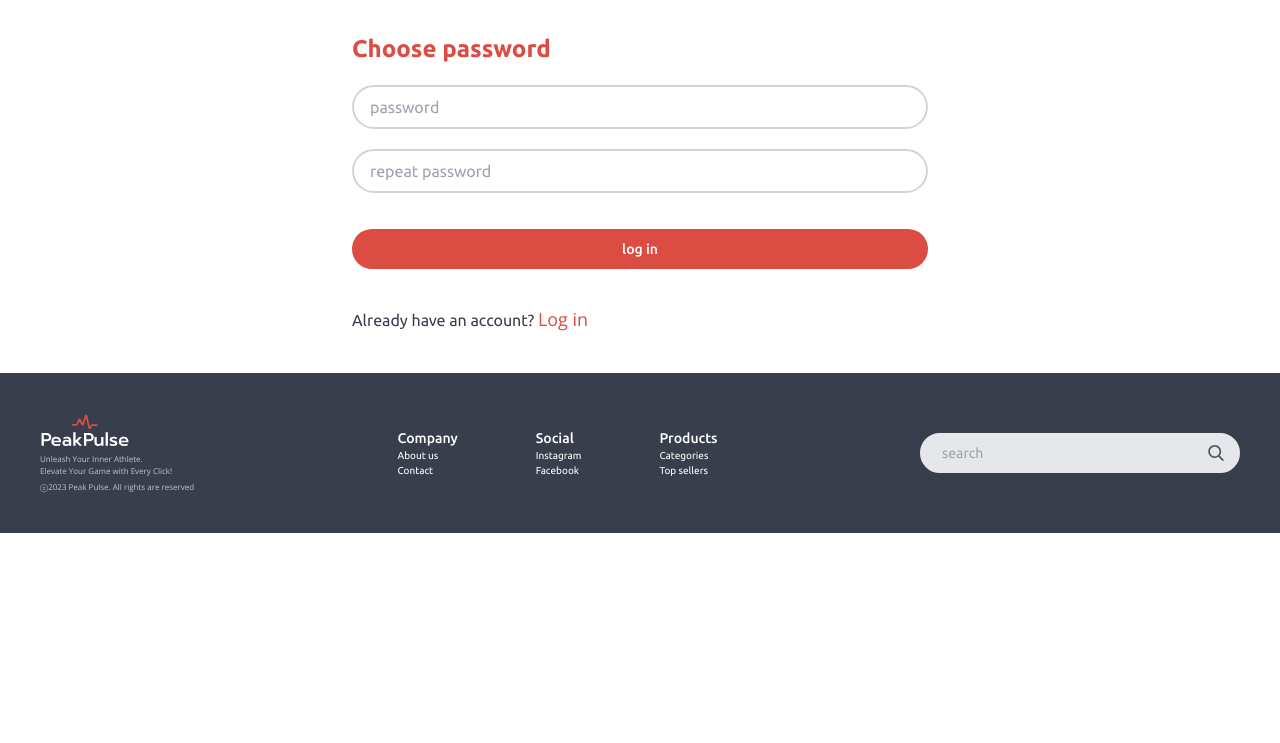
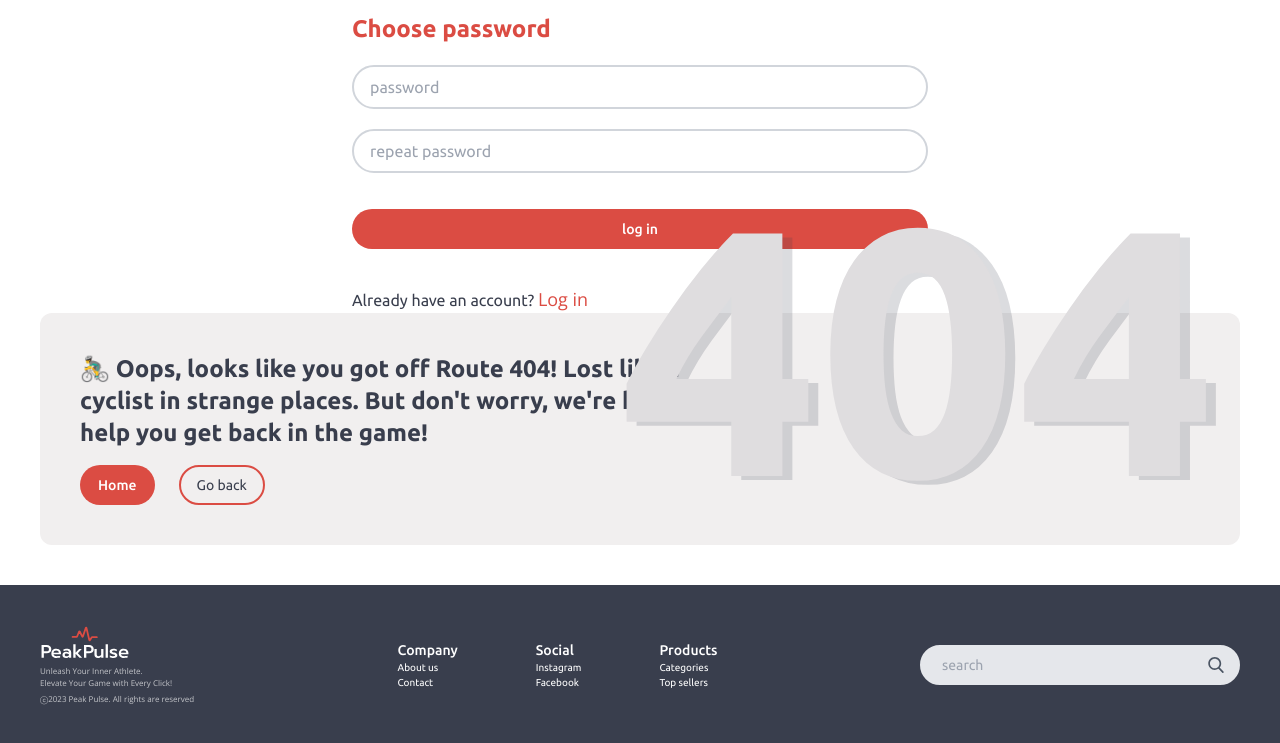
Before and after one commit to akrutsko/eCommerce, a website built with webpack: page src/index.html in a window 1280 px wide. Shown: the part 1025-1768 px from the top of the page. Before the commit the page ends 1558 px from the top, so only its background shows below. Built offline with nearby package versions, Linux system fonts and the light colour scheme.

Commit message:
feat: add layout 404

```diff
--- a/src/index.html
+++ b/src/index.html
@@ -47,7 +47,7 @@
       <div class="bg hidden"></div>
     </nav>
   </header>
-  <main class="container flex flex-col justify-center items-center h-full my-5 md:my-10">
+  <main class="container flex flex-col justify-center items-center h-full mt-1 mb-5 md:mt-5 md:mb-10 flex-1">
     <div class="max-w-xl w-full form flex flex-col gap-9">
       <div class="text-center">
         <h2>Welcome back</h2>
@@ -93,9 +93,24 @@
       <button class='primary-button'>log in</button>
       <div>Already have an account? <a class="link" href="">Log in</a></div>
     </div>
+    <div class="bg-[#F1EFEF] rounded-xl w-full flex-1 p-5 md:p-10 relative">
+      <div class="max-w-full md:max-w-2xl">
+        <h3>🚴‍♂️ Oops, looks like you got off Route 404! Lost like a cyclist in strange places. But don't worry, we're
+          here to help
+          you get back in the game!</h3>
+        <div class="flex gap-4 md:gap-6 mt-4">
+          <a href="#!" class='primary-button'>Home</a>
+          <a href="#!" class='secondary-button'>Go back</a>
+        </div>
+      </div>
+      <div
+        class="text-[#DFDDDF] text-9xl md:text-[265px] lg:text-[350px] font-bold drop-shadow-[10px_4px_0px_rgba(57,62,77,0.18)] absolute bottom-6 right-6">
+        404
+      </div>
+    </div>
   </main>
   <footer
-    class="container flex flex-col-reverse  items-center justify-center bg-secondary-color py-10 gap-4 sm:gap-10 sm:flex-row sm:justify-between">
+    class="container flex flex-col-reverse items-center justify-center bg-secondary-color py-10 gap-4 sm:gap-10 sm:flex-row sm:justify-between">
     <div
       class="hidden sm:block text-opacity-70 max-w-[155px] text-white w-full text-[8px] -font--secondary-font-family">
       <svg width="90" height="40" viewBox="0 0 147 66" fill="none" xmlns="http://www.w3.org/2000/svg">
```
